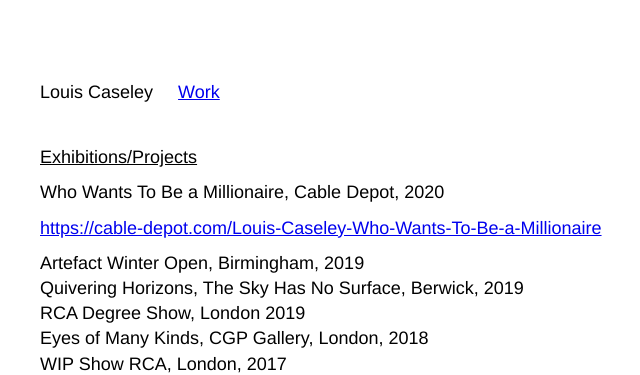
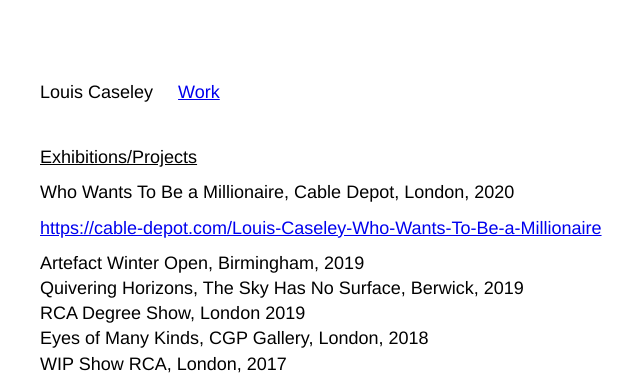
Before and after one commit to vfhwang/louiscaseley, a Jekyll site: the page built from about.md, in a window 1280 px wide. Shown: the top 375 px of the page, without its empty margins (100-740 px from the left). Built offline with Jekyll 4.4.1, drawn with Linux system fonts in a browser that asks for light colours.

Commit message:
Update from Forestry.io Louis Caseley updated about.md

```diff
--- a/about.md
+++ b/about.md
@@ -6,7 +6,7 @@ permalink: "/info/"
 ---
 **Exhibitions/Projects**
 
-* Who Wants To Be a Millionaire, Cable Depot, 2020
+* Who Wants To Be a Millionaire, Cable Depot, London, 2020
 
   [https://cable-depot.com/Louis-Caseley-Who-Wants-To-Be-a-Millionaire](https://cable-depot.com/Louis-Caseley-Who-Wants-To-Be-a-Millionaire "cable-depot.com/Louis-Caseley-Who-Wants-To-Be-a-Millionaire")
 * Artefact Winter Open, Birmingham, 2019
```
